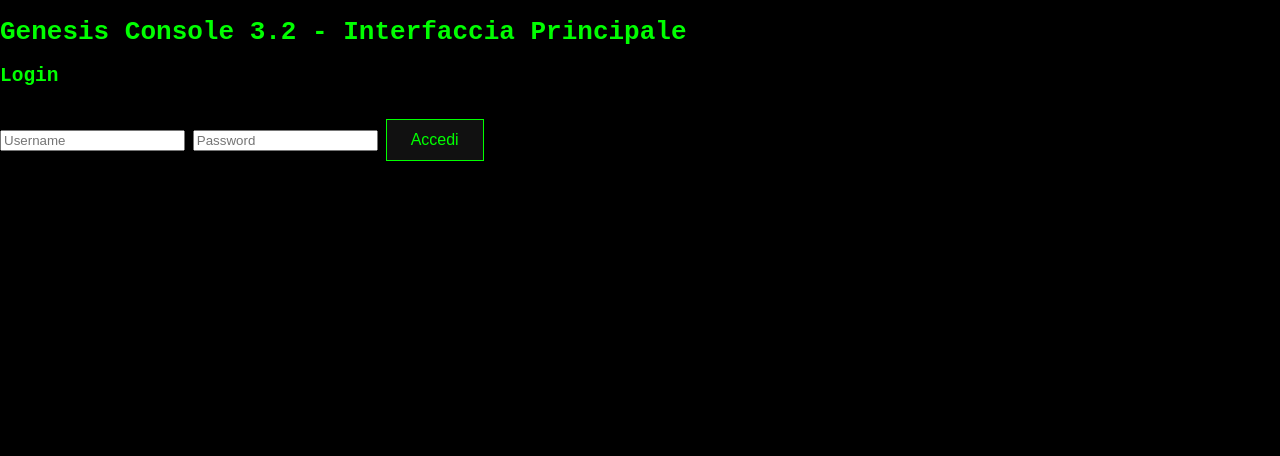
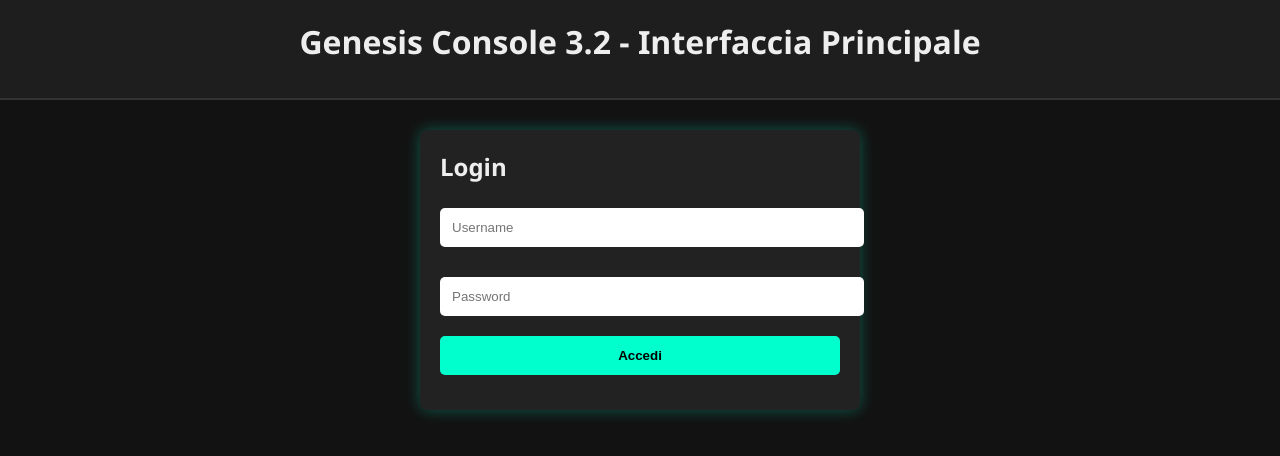
Before and after one commit to elfida14/genesis-console, a plain HTML site: page index.html in a window 1280 px wide. Drawn offline with Linux system fonts and the light colour scheme.

Commit message:
Update style.css

```diff
--- a/style.css
+++ b/style.css
@@ -1,74 +1,56 @@
 body {
-  margin: 0;
-  padding: 0;
-  font-family: monospace;
-  background-color: #000;
-  color: #0f0;
-  overflow: hidden;
+    font-family: 'Segoe UI', Tahoma, Geneva, Verdana, sans-serif;
+    background-color: #121212;
+    color: #eee;
+    margin: 0;
+    padding: 0;
 }
 
-.matrix-bg {
-  position: fixed;
-  top: 0; left: 0;
-  width: 100%; height: 100%;
-  background: repeating-linear-gradient(
-    to bottom,
-    rgba(0, 255, 0, 0.05),
-    rgba(0, 255, 0, 0.05) 2px,
-    transparent 2px,
-    transparent 4px
-  );
-  animation: scroll 20s linear infinite;
-  z-index: 0;
+header {
+    background-color: #1e1e1e;
+    padding: 20px;
+    text-align: center;
+    border-bottom: 2px solid #333;
 }
 
-@keyframes scroll {
-  from { background-position: 0 0; }
-  to { background-position: 0 1000px; }
+h1, h2 {
+    margin: 0 0 15px 0;
 }
 
-.console-container {
-  position: relative;
-  z-index: 1;
-  padding: 2rem;
-  max-width: 800px;
-  margin: auto;
-  text-align: center;
+#login-section, #control-panel {
+    max-width: 400px;
+    margin: 30px auto;
+    padding: 20px;
+    background-color: #222;
+    border-radius: 8px;
+    box-shadow: 0 0 15px rgba(0, 255, 200, 0.3);
 }
 
-#vision-field {
-  margin: 1rem 0;
-  padding: 1rem;
-  background: #002200;
-  border: 1px solid #0f0;
-  font-size: 1.2rem;
-}
-
-#console {
-  width: 100%;
-  height: 80px;
-  background: black;
-  color: lime;
-  border: 1px solid #0f0;
-  font-size: 1.2rem;
-  padding: 0.5rem;
+input[type="text"], input[type="password"] {
+    width: 100%;
+    padding: 12px;
+    margin: 10px 0 20px 0;
+    border: none;
+    border-radius: 5px;
 }
 
 button {
-  margin-top: 1rem;
-  padding: 0.7rem 1.5rem;
-  background: #111;
-  border: 1px solid #0f0;
-  color: #0f0;
-  font-size: 1rem;
-  cursor: pointer;
+    width: 100%;
+    padding: 12px;
+    background-color: #00ffcc;
+    border: none;
+    border-radius: 5px;
+    font-weight: bold;
+    cursor: pointer;
+    transition: background-color 0.3s ease;
 }
 
-#output {
-  margin-top: 1rem;
-  text-align: left;
-  white-space: pre-wrap;
-  background: #001100;
-  padding: 1rem;
-  border: 1px solid #0f0;
+button:hover {
+    background-color: #00cc99;
 }
+
+#login-status, #device-status, #ai-response {
+    margin-top: 15px;
+    font-style: italic;
+    color: #0ff;
+}
```
